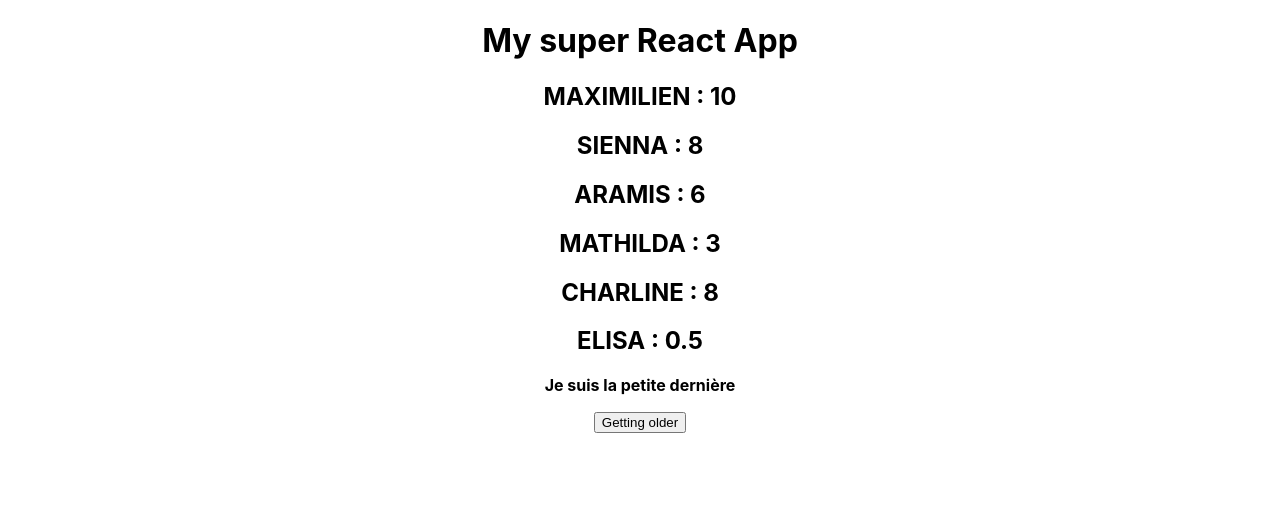
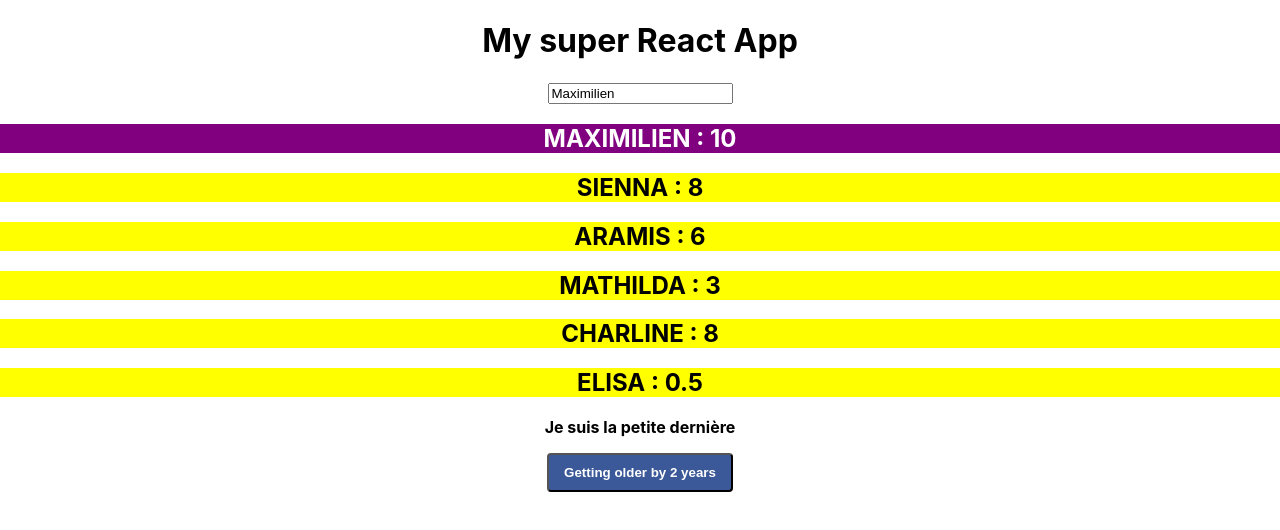
Before and after one commit to ClementTANGUY/premier-projet, a React (Create React App) app: page / in a window 1280 px wide. Shown: the top 530 px of the page. Built offline with nearby package versions, Linux system fonts and the light colour scheme.

Commit message:
Work on components statefull and less (button, input) & css

```diff
--- a/src/App.js
+++ b/src/App.js
@@ -1,8 +1,12 @@
 import React, { Component } from 'react';
 import logo from './logo.svg';
 import './App.css';
+
+//On importe tous les "components" secondaires ou de 2ème niveau, dit "stateless"
 import Member from './Components/Member'
 import Button from './Components/Button'
+
+// "Dans le dur", un peu de données, gérées ensuite par une DB :
 
 const family = {
   member1: {
@@ -31,22 +35,35 @@ const family = {
   }
 }
 
+// Component de plus haut niveau, de Class, dit "statefull", qui distribue tous les autres components
 class App extends Component {
 
+  // Déclaration du "state", qui récupère les données
   state = {
     family
   }
 
-  handleClick = (num) => {
+//On peut modifier le "state" grâce à des fonctions
+  handleClick = num => {
     const familly = { ...this.state.family }
     family.member1.age += num
     this.setState({ family })
   }
 
-  /*similar to :
+  // "Fonction fléchée" handleClick équivalente à (si un seul paramètre - ici num - les parenthèses ne sont pas nécessaires) :
+  /*
    handleClick () {
-    console.log('Click')
+    return (
+    )
   }*/
+
+//Attention, les inputs se gère en temps réel grâce à un "event" (ici, le paramètre de la fonction handleChange), une "target" et sa "value"
+  handleChange = event => {
+    const familly = { ...this.state.family }
+    const name = event.target.value
+    family.member1.name = name
+    this.setState({ family })
+  }
 
   render() {
     const { titre } = this.props
@@ -55,6 +72,8 @@ class App extends Component {
       <div className="App">
 
       <h1> {titre} </h1>
+
+      <input value={family.member1.name} onChange={this.handleChange} type="text"/>
 
       <Member
         age={ family.member1.age }
@@ -85,4 +104,5 @@ class App extends Component {
   }
 }
 
+// On exporte le component Principal ou de 1er niveau vers les components secondaires
 export default App;
--- /dev/null
+++ b/src/Components/Button.css
@@ -0,0 +1,18 @@
+button {
+  padding: 10px 15px;
+}
+
+.gettingOlder {
+  color: white;
+  border-radius: 4px;
+  font-weight: bold;
+  background: #3b5998;
+  transition: background 0.3s ease;
+}
+
+.gettingOlder:hover {
+  opacity: 1;
+  background: #3b5998;
+  text-decoration: none;
+  color: white !important;
+}
--- a/src/Components/Button.js
+++ b/src/Components/Button.js
@@ -1,11 +1,15 @@
 import React from 'react'
+import './Button.css'
 
+
+// Component secondaire ou de 2ème niveau, dit "stateless"
 const Button = ({ gettingOlder }) => (
   <div>
-    <button onClick = { gettingOlder } >
-      Getting older
+    <button className="gettingOlder" onClick = { gettingOlder } >
+      Getting older by 2 years
     </button>
   </div>
 )
 
+// On exporte le component de 2ème niveau vers le component principal
 export default Button
--- a/src/Components/Member.js
+++ b/src/Components/Member.js
@@ -1,18 +1,30 @@
 import React, { Fragment } from 'react'
 
-/*function  Member () {
-  return (
-    <h2>Membre</h2>
-  )
-}*/
-
+// Component secondaire ou de 2ème niveau, dit "stateless"
+// On importe un "Fragment" afin de pouvoir incorporer ("wrap") l'élément html children du component secondaire (ici strong) à la suite de l'élément html parent (ici le h2), le tout dans la div du component principal APP
 const Member = ({ name, age, children }) => {
   return (
     <Fragment>
-    <h2> { name.toUpperCase() } : { age }  </h2>
+
+    <h2 style = {{
+      /*On peut intégrer du css inline non SOC mais avec des conditions*/
+      backgroundColor: age < 10 ? 'yellow' : 'purple',
+      color: age < 10 ? 'black' : 'white'}}>
+        { name.toUpperCase() } : { age }
+    </h2>
+
     { children ? <p>{ children }</p> : < Fragment /> }
+
     </Fragment>
   )
 }
 
+// Rq la fonction fléchée Member équivaut à la syntaxe suivante :
+/*function  Member () {
+  return (
+    <h2></h2>...
+  )
+}*/
+
+// On exporte le component de 2ème niveau vers le component principal
 export default Member
```
